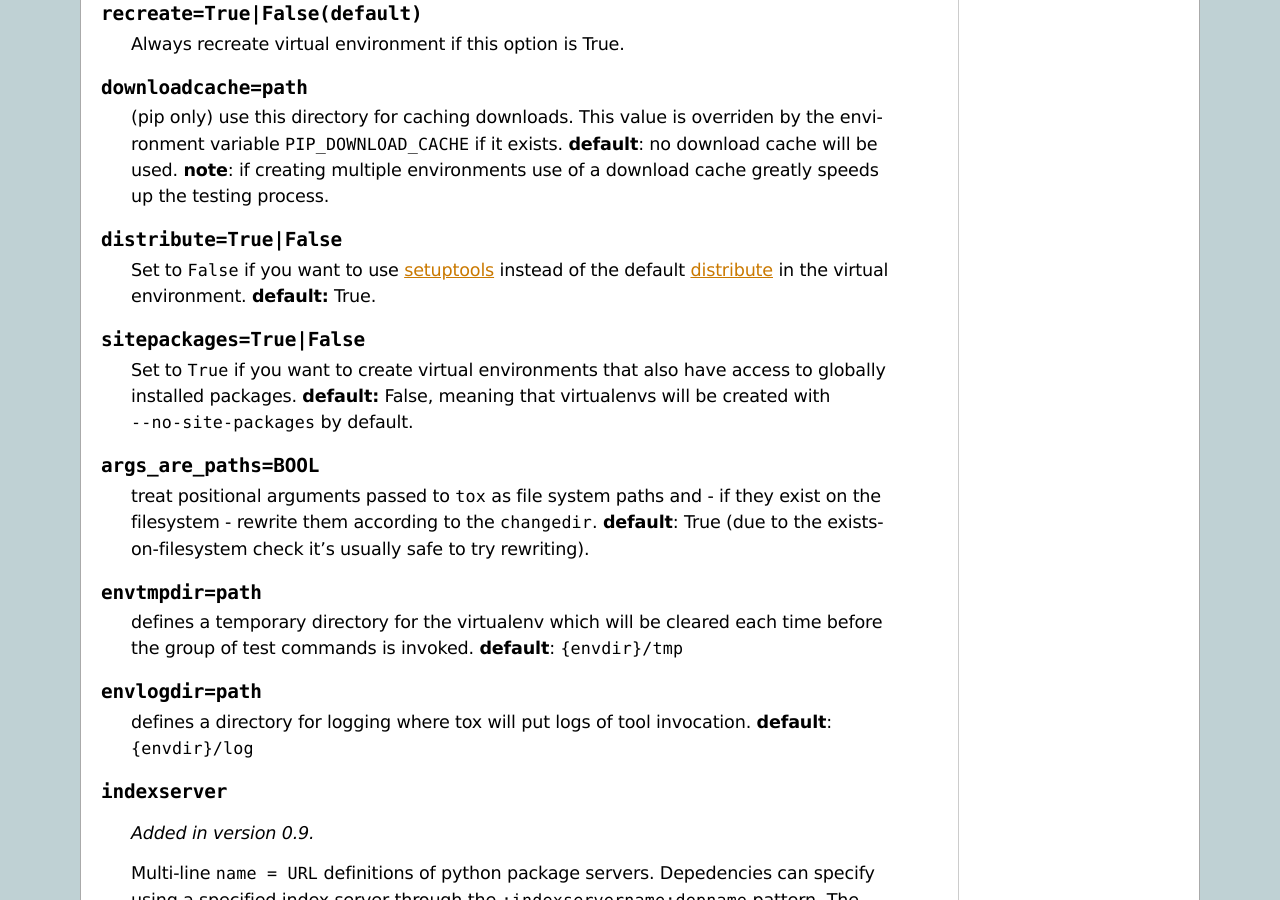
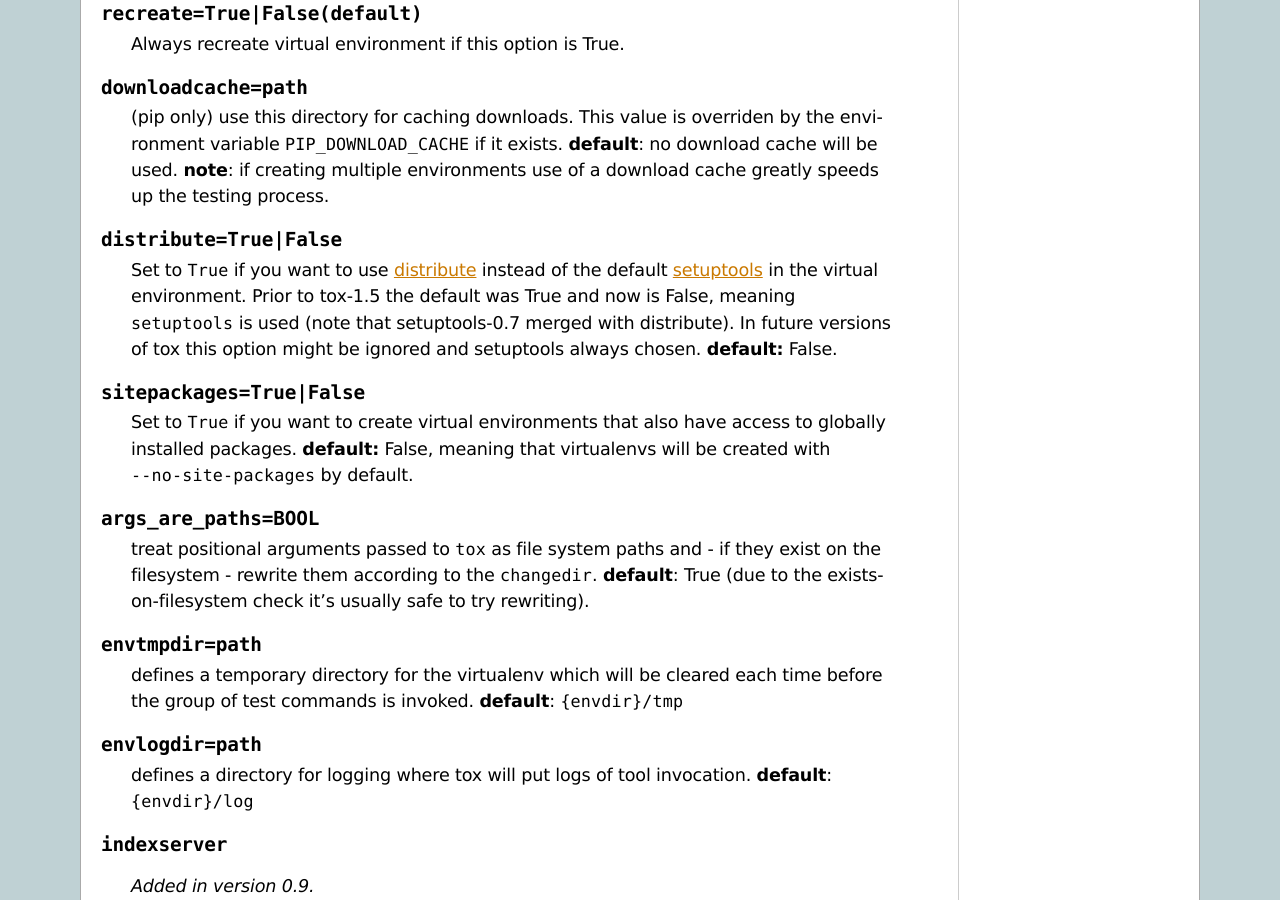
Before and after one commit to msabramo/tox, a Sphinx documentation site: the page built from doc/config.txt, in a window 1280 px wide and 900 px high, scrolled down 2225 px. Built offline with Sphinx 7.4.7, drawn with Linux system fonts in a browser that asks for light colours.

Commit message:
fix issue104 - use setuptools instead of distribute by default now

```diff
--- a/doc/config.txt
+++ b/doc/config.txt
@@ -125,9 +125,12 @@
 
 .. confval:: distribute=True|False
 
-    Set to ``False`` if you want to use setuptools_ instead of the default
-    distribute_ in the virtual environment.
-    **default:** True.
+    Set to ``True`` if you want to use distribute_ instead of the default
+    setuptools_ in the virtual environment.  Prior to tox-1.5 the
+    default was True and now is False, meaning ``setuptools`` is used
+    (note that setuptools-0.7 merged with distribute).  In future versions
+    of tox this option might be ignored and setuptools always chosen.
+    **default:** False.
 
 .. confval:: sitepackages=True|False
 
--- a/setup.py
+++ b/setup.py
@@ -26,7 +26,7 @@
         description='virtualenv-based automation of test activities',
         long_description=open("README.rst").read(),
         url='http://tox.testrun.org/',
-        version='1.5.dev11',
+        version='1.5.dev12',
         license='http://opensource.org/licenses/MIT',
         platforms=['unix', 'linux', 'osx', 'cygwin', 'win32'],
         author='holger krekel',
--- a/tox/__init__.py
+++ b/tox/__init__.py
@@ -1,5 +1,5 @@
 #
-__version__ = '1.5.dev11'
+__version__ = '1.5.dev12'
 
 class exception:
     class Error(Exception):
--- a/toxbootstrap.py
+++ b/toxbootstrap.py
@@ -58,7 +58,7 @@
 
 """
 
-__version__ = '1.5.dev11'
+__version__ = '1.5.dev12'
 
 import sys
 import os
```
Also changed, not shown: 4 other files.
